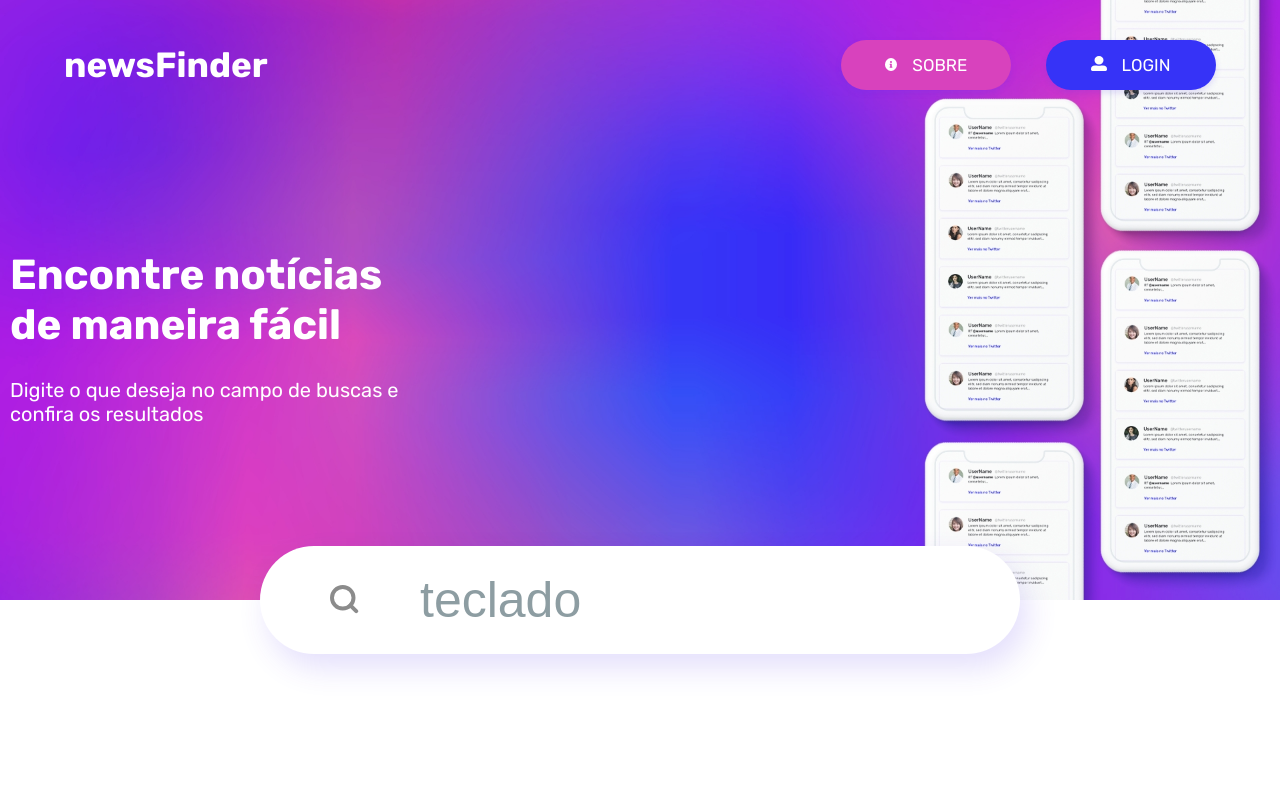
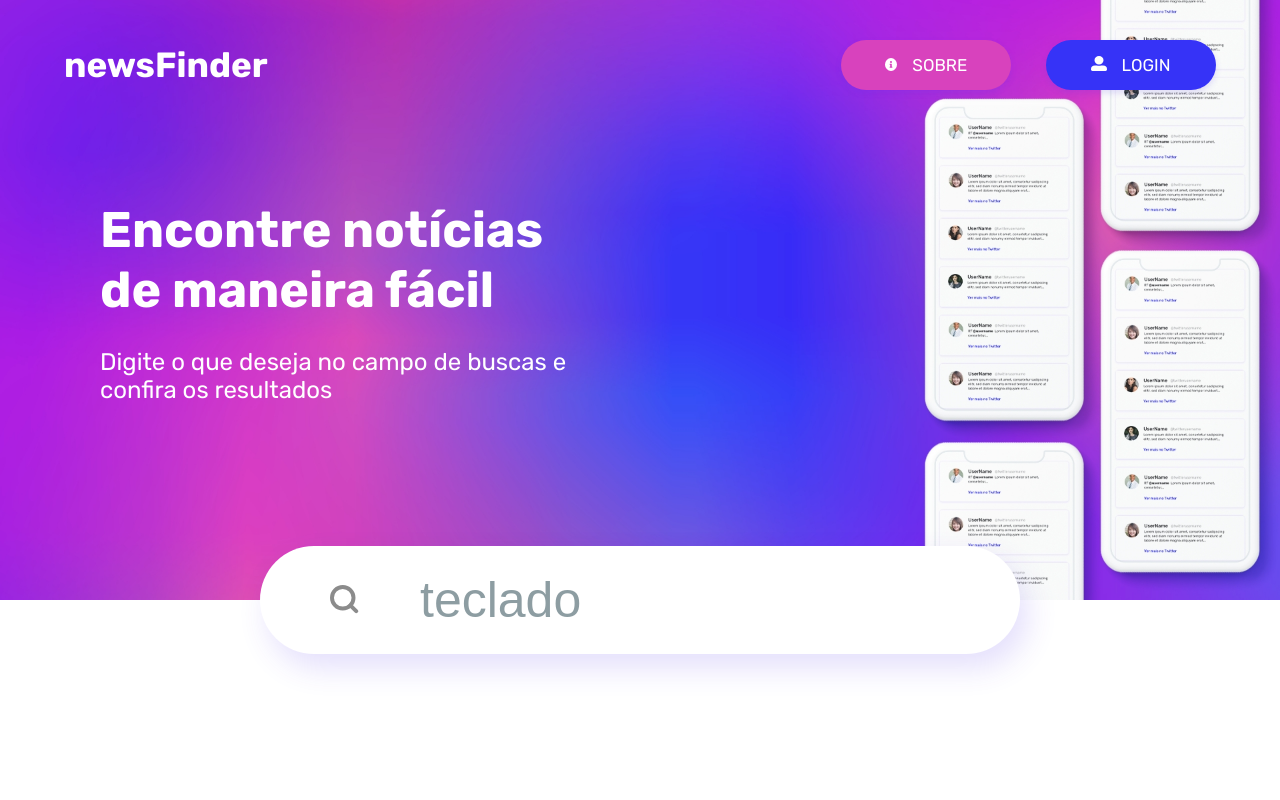
Before and after one commit to andre-rosatto/newtab-newsfinder, a React (Create React App) app: page / in a window 1280 px wide. Shown: the top 800 px of the page. Built offline with nearby package versions, Linux system fonts and the light colour scheme.

Commit message:
ajustes na responsividade

```diff
--- a/src/css/Home.css
+++ b/src/css/Home.css
@@ -87,15 +87,16 @@
 	.home header .banner {
 		background-position: center top;
 		height: 600px;
-		padding-left: 10px;
+		padding-top: 200px;
+		padding-left: 100px;
 	}
 
 	.home header .banner h2 {
-		font-size: 42px;
+		font-size: 50px;
 	}
 
 	.home header .banner p {
-		font-size: 20px;
+		font-size: 24px;
 	}
 }
 
--- a/src/css/SearchResults.css
+++ b/src/css/SearchResults.css
@@ -141,6 +141,18 @@
 	text-decoration: none;
 }
 
+@media screen and (max-width: 1200px) {
+
+	/* lista de notícias */
+	.searchResults .newsCardWrapper {
+		display: flex;
+		flex-direction: column;
+		gap: 25px;
+		margin-top: 170px;
+		margin-bottom: 56px;
+	}
+}
+
 @media screen and (max-width: 750px) {
 
 	/* componente */
@@ -188,8 +200,6 @@
 
 	/* lista de notícias */
 	.searchResults .newsCardWrapper {
-		display: flex;
-		flex-direction: column;
 		gap: 32px;
 		padding: 0 20px;
 		margin-top: 0;
@@ -212,6 +222,6 @@
 
 	.searchResults .newsCard a {
 		font-size: 9px;
-		font-weight: normal;
+		font-weight: 500;
 	}
 }
```
